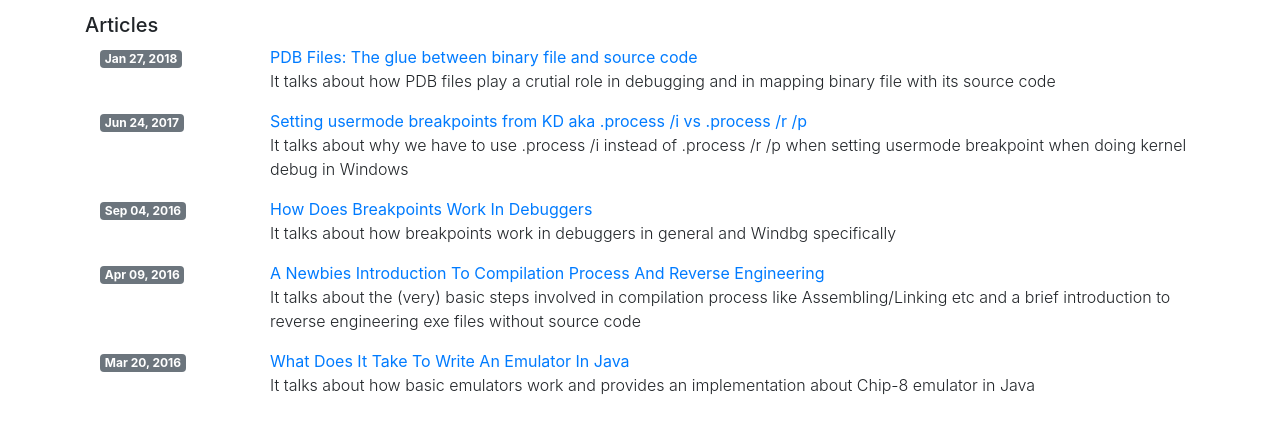
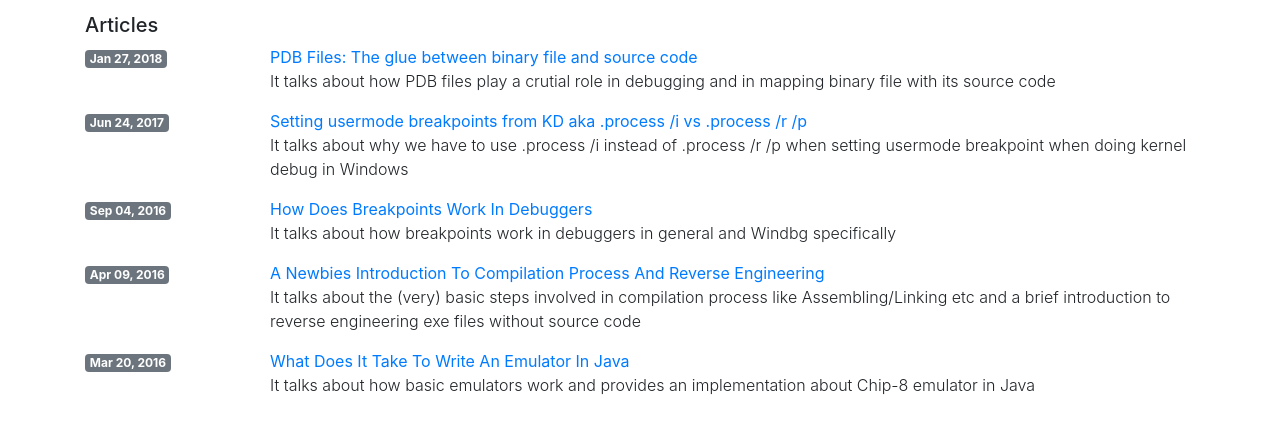
Before and after one commit to srikanth40/Website, a plain HTML site: page index.html in a window 1280 px wide. Shown: the part 59-492 px from the top of the page. Drawn offline with Linux system fonts and the light colour scheme.

Commit message:
Revert "Remove Zero Left Padding"
This reverts commit bd745e5f66993571a006db409e5959e9b5164c54.

```diff
--- a/index.html
+++ b/index.html
@@ -26,7 +26,7 @@
                     <h5>Articles</h5>
                     <div class="container">
                         <div class="row">
-                            <div class="col-md-2 col-sm-12">
+                            <div class="pl-0 col-md-2 col-sm-12">
                                 <span class="badge badge-secondary">Jan 27, 2018</span>
                             </div>
                             <div class="col-md-10 col-sm-12">
@@ -41,7 +41,7 @@
                             </div>
                         </div>
                         <div class="row">
-                            <div class="col-md-2 col-sm-12">
+                            <div class="pl-0 col-md-2 col-sm-12">
                                 <span class="badge badge-secondary">Jun 24, 2017</span>
                             </div>
                             <div class="col-md-10 col-sm-12">
@@ -56,7 +56,7 @@
                             </div>
                         </div>
                         <div class="row">
-                            <div class="col-md-2 col-sm-12">
+                            <div class="pl-0 col-md-2 col-sm-12">
                                 <span class="badge badge-secondary">Sep 04, 2016</span>
                             </div>
                             <div class="col-md-10 col-sm-12">
@@ -71,7 +71,7 @@
                             </div>
                         </div>
                         <div class="row">
-                            <div class="col-md-2 col-sm-12">
+                            <div class="pl-0 col-md-2 col-sm-12">
                                 <span class="badge badge-secondary">Apr 09, 2016</span>
                             </div>
                             <div class="col-md-10 col-sm-12">
@@ -86,7 +86,7 @@
                             </div>
                         </div>
                         <div class="row">
-                            <div class="col-md-2 col-sm-12">
+                            <div class="pl-0 col-md-2 col-sm-12">
                                 <span class="badge badge-secondary">Mar 20, 2016</span>
                             </div>
                             <div class="col-md-10 col-sm-12">
```
Also changed, not shown: sources/index.html (+5 -5 lines).
